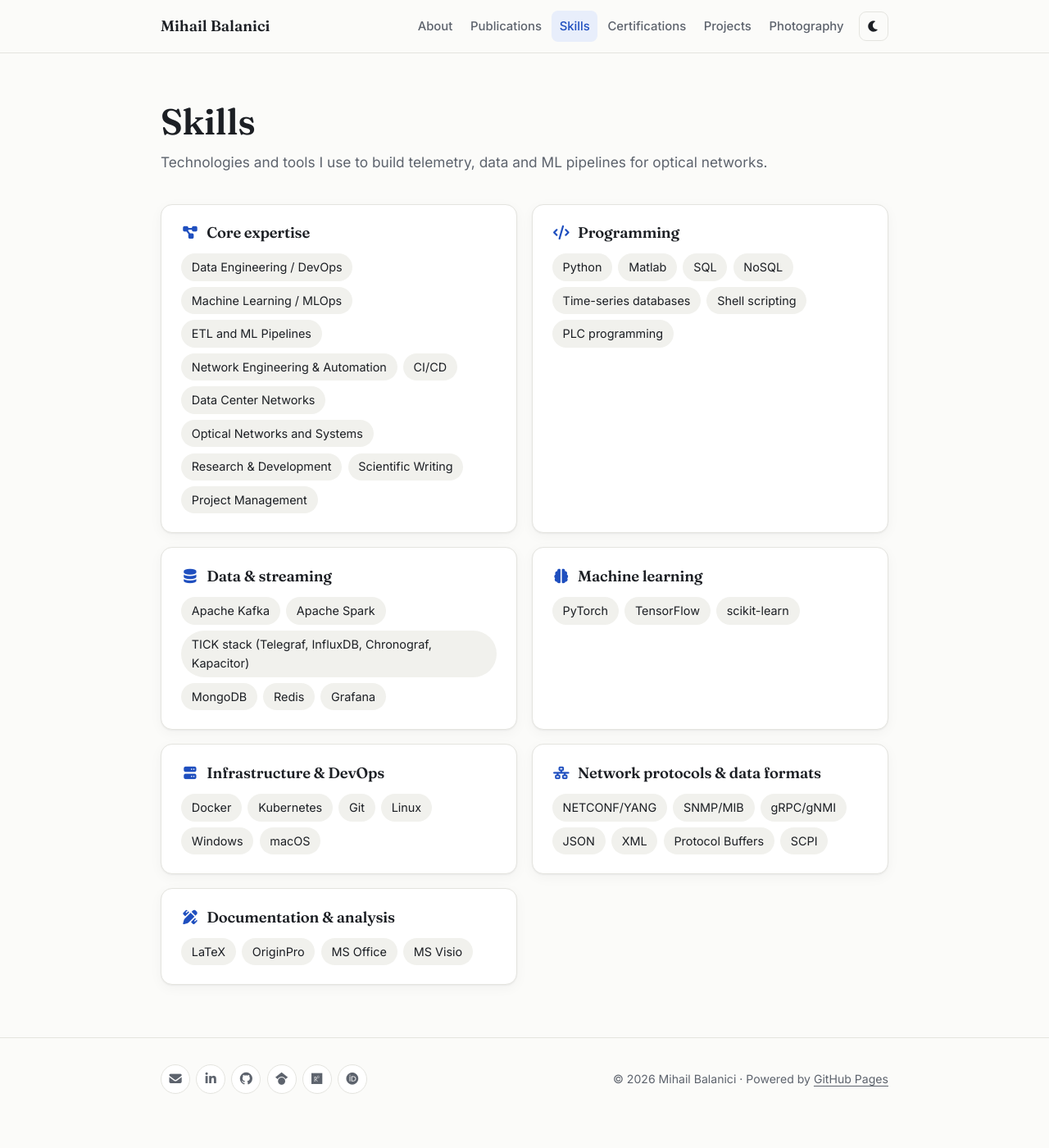
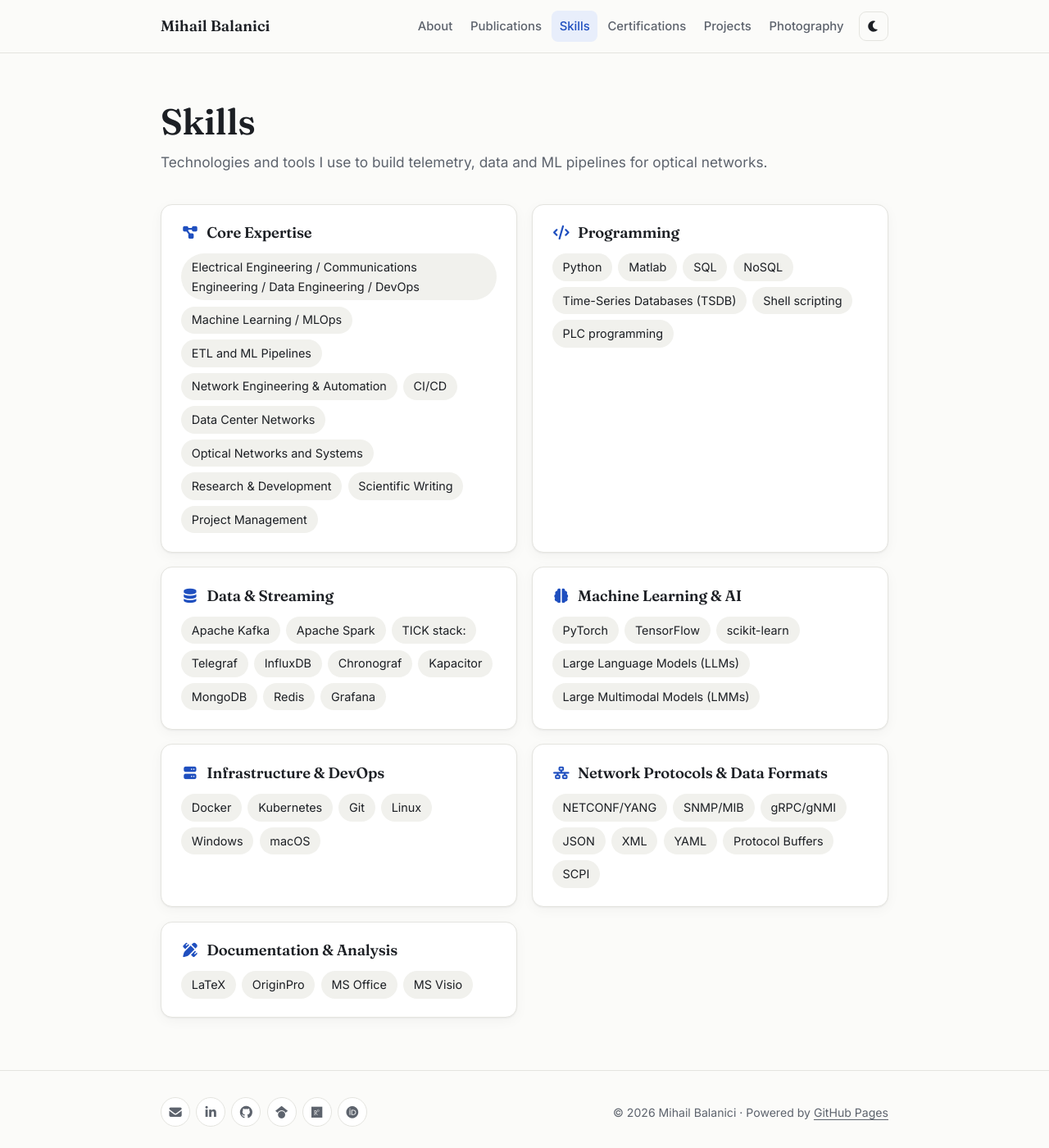
Before and after one commit to mihailbalanici/mihailbalanici.github.io, a Jekyll site: the page built from skills.html, in a window 1280 px wide and 1400 px high. Shown: the whole window at 82% size. Built offline with Jekyll 4.4.1, drawn with Linux system fonts in a browser that asks for light colours.

Commit message:
Update skills.yml

```diff
--- a/_data/skills.yml
+++ b/_data/skills.yml
@@ -1,27 +1,27 @@
-- group: Core expertise
+- group: Core Expertise
   icon: fa-solid fa-diagram-project
-  items: [Data Engineering / DevOps, Machine Learning / MLOps, ETL and ML Pipelines, Network Engineering & Automation, CI/CD, Data Center Networks, Optical Networks and Systems, Research & Development, Scientific Writing, Project Management]
+  items: [Electrical Engineering / Communications Engineering / Data Engineering / DevOps, Machine Learning / MLOps, ETL and ML Pipelines, Network Engineering & Automation, CI/CD, Data Center Networks, Optical Networks and Systems, Research & Development, Scientific Writing, Project Management]
 
 - group: Programming
   icon: fa-solid fa-code
-  items: [Python, Matlab, SQL, NoSQL, Time-series databases, Shell scripting, PLC programming]
+  items: [Python, Matlab, SQL, NoSQL, Time-Series Databases (TSDB), Shell scripting, PLC programming]
 
-- group: Data & streaming
+- group: Data & Streaming
   icon: fa-solid fa-database
-  items: [Apache Kafka, Apache Spark, "TICK stack (Telegraf, InfluxDB, Chronograf, Kapacitor)", MongoDB, Redis, Grafana]
+  items: [Apache Kafka, Apache Spark, "TICK stack:", Telegraf, InfluxDB, Chronograf, Kapacitor, MongoDB, Redis, Grafana]
 
-- group: Machine learning
+- group: Machine Learning & AI
   icon: fa-solid fa-brain
-  items: [PyTorch, TensorFlow, scikit-learn]
+  items: [PyTorch, TensorFlow, scikit-learn, Large Language Models (LLMs), Large Multimodal Models (LMMs)]
 
 - group: Infrastructure & DevOps
   icon: fa-solid fa-server
   items: [Docker, Kubernetes, Git, Linux, Windows, macOS]
 
-- group: Network protocols & data formats
+- group: Network Protocols & Data Formats
   icon: fa-solid fa-network-wired
-  items: [NETCONF/YANG, SNMP/MIB, gRPC/gNMI, JSON, XML, Protocol Buffers, SCPI]
+  items: [NETCONF/YANG, SNMP/MIB, gRPC/gNMI, JSON, XML, YAML, Protocol Buffers, SCPI]
 
-- group: Documentation & analysis
+- group: Documentation & Analysis
   icon: fa-solid fa-pen-ruler
   items: [LaTeX, OriginPro, MS Office, MS Visio]
```
